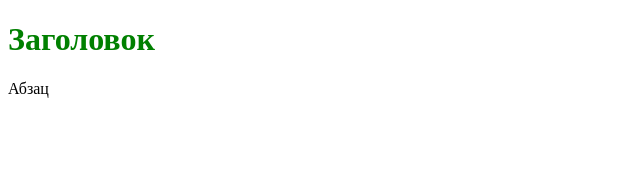
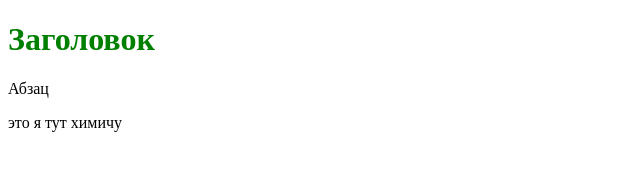
Before and after one commit to StarcevAlexander/test, a plain HTML site: page index.html in a window 1280 px wide. Shown: the whole page, without its empty margins (0-640 px from the left). Drawn offline with Linux system fonts and the light colour scheme.

Commit message:
added span

```diff
--- a/index.html
+++ b/index.html
@@ -10,6 +10,7 @@
 <body>
     <h1>Заголовок</h1>
     <p>Абзац</p>
+<span>это я тут химичу</span>
     <script src="src/script.js"></script>
 </body>
 </html>
```
